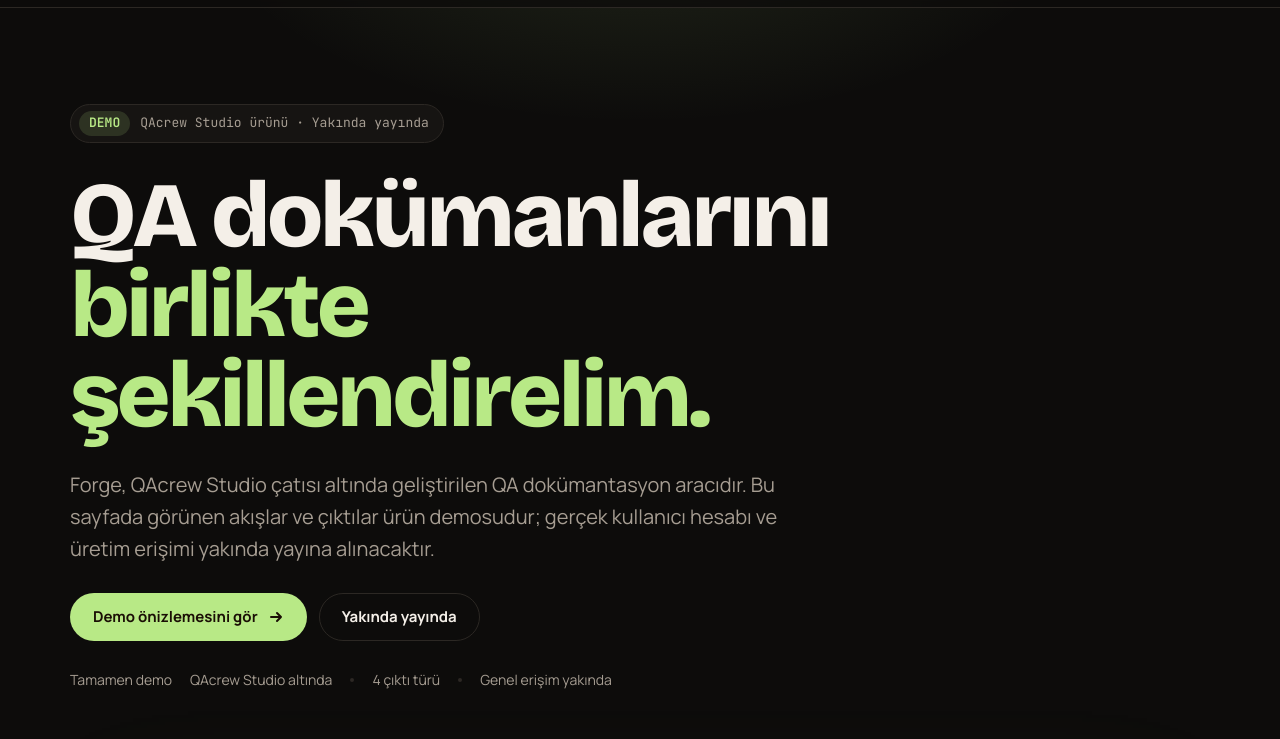
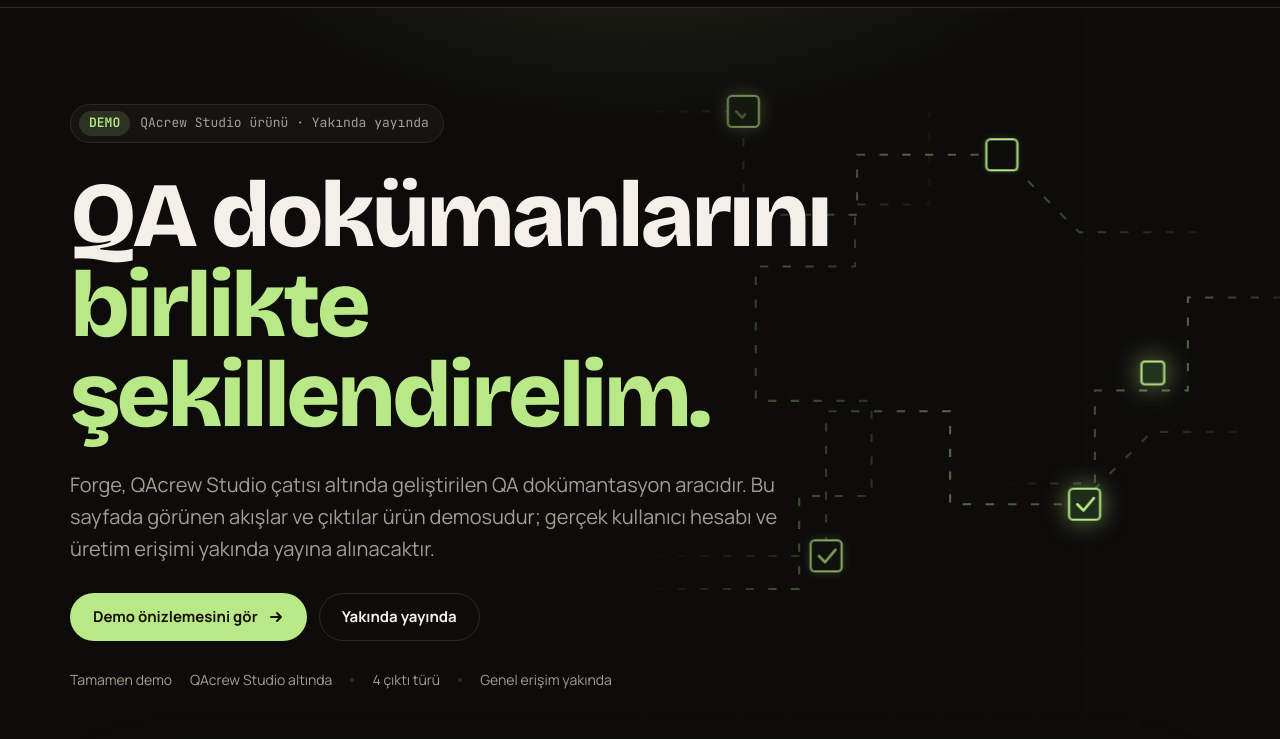
Before and after one commit to Smtrbci/qacrew-websites, a website: page forge/index.html in a window 1280 px wide. Shown: the part 61-800 px from the top of the page. Drawn offline with Linux system fonts and the light colour scheme.

Commit message:
Add animated QA workflow background to Forge hero

```diff
--- a/forge/css/site.css
+++ b/forge/css/site.css
@@ -73,9 +73,21 @@ p{margin:0}
 @media (max-width:480px){.top-actions{gap:7px}.top-actions>.btn{display:none}.language-switch button{min-width:30px;min-height:32px;padding:0 6px}}
 
 /* Hero */
-.hero{padding-block:96px 40px;position:relative}
+.hero{padding-block:96px 40px;position:relative;overflow:hidden;isolation:isolate}
 .hero::after{content:"";position:absolute;inset:-120px 0 auto;height:560px;background:radial-gradient(ellipse 50% 60% at 50% 0%,rgba(184,233,134,.13),transparent 70%);pointer-events:none;z-index:-1}
-.hero-inner{display:flex;flex-direction:column;align-items:flex-start;gap:28px;max-width:900px}
+.hero-motion{position:absolute;z-index:0;inset:0;width:100%;height:100%;pointer-events:none;mask-image:linear-gradient(90deg,transparent 27%,rgba(0,0,0,.3) 45%,#000 78%);overflow:visible}
+.hero-grid-fill{opacity:.27}
+.hero-routes{opacity:.78}
+.hero-route{stroke-dasharray:8 14;animation:route-flow 13s linear infinite}
+.hero-route--b{animation-duration:17s;animation-direction:reverse}
+.hero-route--c{animation-duration:21s}
+.hero-route--d{animation-duration:15s;animation-direction:reverse}
+.hero-node{fill:#0D0C0B;stroke:#B8E986;stroke-width:2;filter:drop-shadow(0 0 8px rgba(184,233,134,.32));animation:node-breathe 4s ease-in-out infinite}
+.hero-node--b{animation-delay:.8s}.hero-node--c{animation-delay:1.6s}.hero-node--d{animation-delay:2.4s}.hero-node--e{animation-delay:3.2s}
+.hero-check{fill:none;stroke:#B8E986;stroke-width:2.5;stroke-linecap:round;stroke-linejoin:round;stroke-dasharray:32;stroke-dashoffset:32;animation:check-draw 4s ease-in-out infinite}
+.hero-check--b{animation-delay:.8s}.hero-check--c{animation-delay:1.6s}.hero-check--d{animation-delay:2.4s}
+.hero-scan{opacity:.42;animation:scan-pass 7s ease-in-out infinite}
+.hero-inner{position:relative;z-index:1;display:flex;flex-direction:column;align-items:flex-start;gap:28px;max-width:900px}
 .status-tag{display:inline-flex;align-items:center;gap:10px;font-family:var(--f-mono);font-size:13px;color:var(--muted);border:1px solid var(--line);border-radius:999px;padding:6px 14px 6px 8px;background:var(--surface)}
 .status-tag b{background:var(--accent-soft);color:var(--accent);border-radius:999px;padding:2px 10px;font-weight:600}
 .hero h1{font-size:clamp(44px,7.4vw,92px);font-weight:800;letter-spacing:-.04em;line-height:.98}
@@ -233,6 +245,10 @@ footer{border-top:1px solid var(--line);padding-block:56px 40px;color:var(--mute
 
 /* Load motion */
 @media (prefers-reduced-motion:no-preference){
+  @keyframes route-flow{to{stroke-dashoffset:-176}}
+  @keyframes node-breathe{0%,100%{fill:#0D0C0B;filter:drop-shadow(0 0 3px rgba(184,233,134,.16))}50%{fill:#23351d;filter:drop-shadow(0 0 13px rgba(184,233,134,.62))}}
+  @keyframes check-draw{0%,15%{stroke-dashoffset:32;opacity:.25}38%,80%{stroke-dashoffset:0;opacity:1}100%{stroke-dashoffset:0;opacity:.45}}
+  @keyframes scan-pass{0%,12%{transform:translateX(-110px);opacity:0}35%{opacity:.6}88%,100%{transform:translateX(630px);opacity:0}}
   .hero-inner > *{animation:rise .7s cubic-bezier(.2,.7,.2,1) both}
   .hero-inner > *:nth-child(2){animation-delay:.06s}
   .hero-inner > *:nth-child(3){animation-delay:.12s}
@@ -241,8 +257,8 @@ footer{border-top:1px solid var(--line);padding-block:56px 40px;color:var(--mute
   .demo-frame{animation:rise .9s .3s cubic-bezier(.2,.7,.2,1) both}
   @keyframes rise{from{transform:translateY(14px)}to{transform:none}}
 }
-@media (prefers-reduced-motion:reduce){*{scroll-behavior:auto!important;transition:none!important}}
-@media (max-width:560px){section{padding-block:80px}.hero{padding-block:64px 32px}}
+@media (prefers-reduced-motion:reduce){*{scroll-behavior:auto!important;transition:none!important;animation:none!important}.hero-route{stroke-dasharray:none}.hero-check{stroke-dashoffset:0;opacity:1}.hero-scan{display:none}}
+@media (max-width:560px){section{padding-block:80px}.hero{padding-block:64px 32px}.hero-motion{left:15%;width:130%;opacity:.62;mask-image:linear-gradient(90deg,transparent 14%,#000 67%)}}
 
 /* Accurate preview state: plans and payment are not available yet. */
 .logo em{font-style:normal;color:var(--accent)}
--- a/forge/index.html
+++ b/forge/index.html
@@ -11,7 +11,7 @@
 <link rel="icon" href="assets/favicon.svg?v=green-1" type="image/svg+xml">
 <link rel="preload" href="assets/fonts/manrope-latin-400-normal.woff2" as="font" type="font/woff2" crossorigin>
 <link rel="stylesheet" href="css/fonts.css">
-<link rel="stylesheet" href="css/site.css?v=demo-dialog-green-labels-1">
+<link rel="stylesheet" href="css/site.css?v=qa-flow-hero-motion-1">
   <link rel="stylesheet" href="/css/portal-theme.css">
 </head>
 <body class="forge-page">
@@ -58,6 +58,28 @@
 
 <main id="ust">
   <section class="hero">
+    <svg class="hero-motion" viewBox="0 0 1440 700" preserveAspectRatio="xMidYMid slice" aria-hidden="true" focusable="false">
+      <defs>
+        <pattern id="qaGrid" width="48" height="48" patternUnits="userSpaceOnUse"><path d="M48 0H0V48" fill="none" stroke="#B8E986" stroke-opacity=".13" stroke-width="1"/></pattern>
+        <linearGradient id="qaFade" x1="0" x2="1"><stop offset="0" stop-color="#B8E986" stop-opacity="0"/><stop offset=".48" stop-color="#B8E986" stop-opacity=".62"/><stop offset="1" stop-color="#B8E986" stop-opacity=".08"/></linearGradient>
+        <linearGradient id="qaBeam" x1="0" x2="1"><stop stop-color="#B8E986" stop-opacity="0"/><stop offset=".5" stop-color="#B8E986" stop-opacity=".8"/><stop offset="1" stop-color="#B8E986" stop-opacity="0"/></linearGradient>
+      </defs>
+      <rect class="hero-grid-fill" width="1440" height="700" fill="url(#qaGrid)"/>
+      <g class="hero-routes" fill="none" stroke="url(#qaFade)" stroke-width="2">
+        <path class="hero-route hero-route--a" d="M690 100h130v100h110v-58h140l75 75h125"/>
+        <path class="hero-route hero-route--b" d="M720 530h180V390h120v90h125l70-70h95"/>
+        <path class="hero-route hero-route--c" d="M1000 100v90h-72v60h-96v130h112v92h-70v90h-150"/>
+        <path class="hero-route hero-route--d" d="M1370 280h-120v90h-90v90h-90"/>
+      </g>
+      <g class="hero-nodes">
+        <rect class="hero-node hero-node--a" x="805" y="85" width="30" height="30" rx="4"/><path class="hero-check hero-check--a" d="m813 100 6 6 10-12"/>
+        <rect class="hero-node hero-node--b" x="1055" y="127" width="30" height="30" rx="4"/><path class="hero-check hero-check--b" d="m1063 142 6 6 10-12"/>
+        <rect class="hero-node hero-node--c" x="885" y="515" width="30" height="30" rx="4"/><path class="hero-check hero-check--c" d="m893 530 6 6 10-12"/>
+        <rect class="hero-node hero-node--d" x="1135" y="465" width="30" height="30" rx="4"/><path class="hero-check hero-check--d" d="m1143 480 6 6 10-12"/>
+        <rect class="hero-node hero-node--e" x="1205" y="342" width="22" height="22" rx="3"/>
+      </g>
+      <path class="hero-scan" d="M760 245h620" stroke="url(#qaBeam)" stroke-width="2"/>
+    </svg>
     <div class="wrap">
       <div class="hero-inner">
         <span class="status-tag"><b>DEMO</b> QAcrew Studio ürünü · Yakında yayında</span>
```
